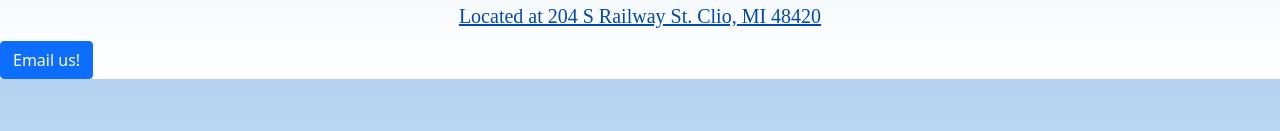
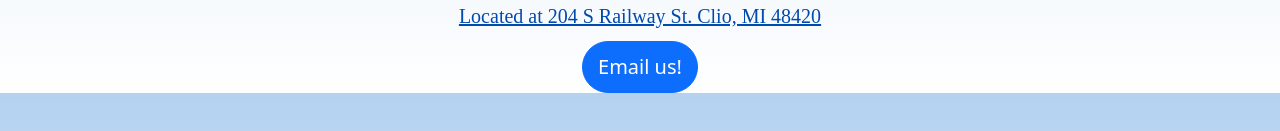
Before and after one commit to MegDonaldson/michigan-screen-printing, a plain HTML site: page index.html in a window 1280 px wide. Shown: the part 645-776 px from the top of the page. Drawn offline with nearby package versions, Linux system fonts and the light colour scheme.

Commit message:
Edited CSS

```diff
--- a/src/index.css
+++ b/src/index.css
@@ -52,20 +52,12 @@ div {
   font-size: 20px;
   color: #004aad;
 }
-button {
+.btn.btn-primary {
   display: block;
   margin: 0 auto;
   border-radius: 30px;
   margin-top: 10px;
   font-size: 20px;
-  box-shadow: 0, 0, 0, 0.5 #000;
-  padding: 10px 20px;
+  padding: 10px 15px;
   text-decoration: none;
 }
-button:hover {
-  cursor: pointer;
-  background: #004aad;
-  color: white;
-  transition: ease-in-out 200ms;
-  text-decoration: none;
-}
```
